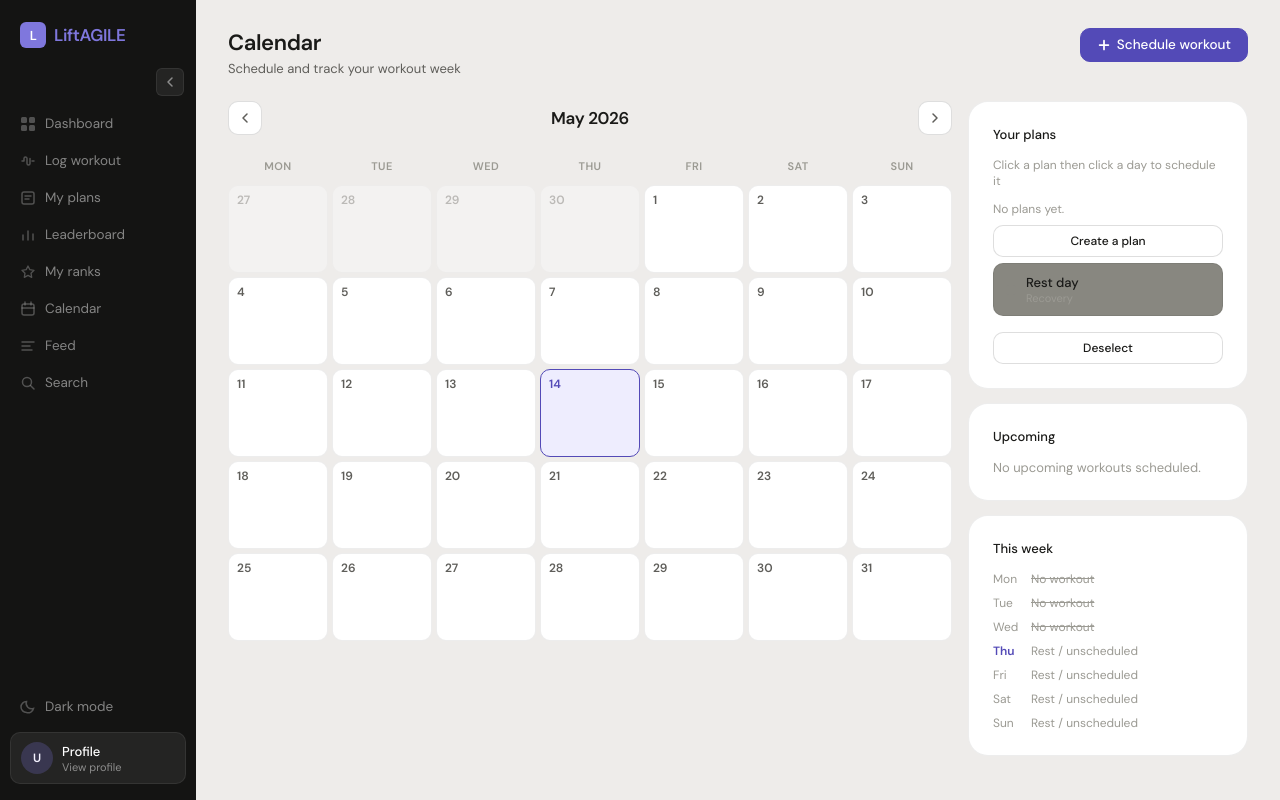
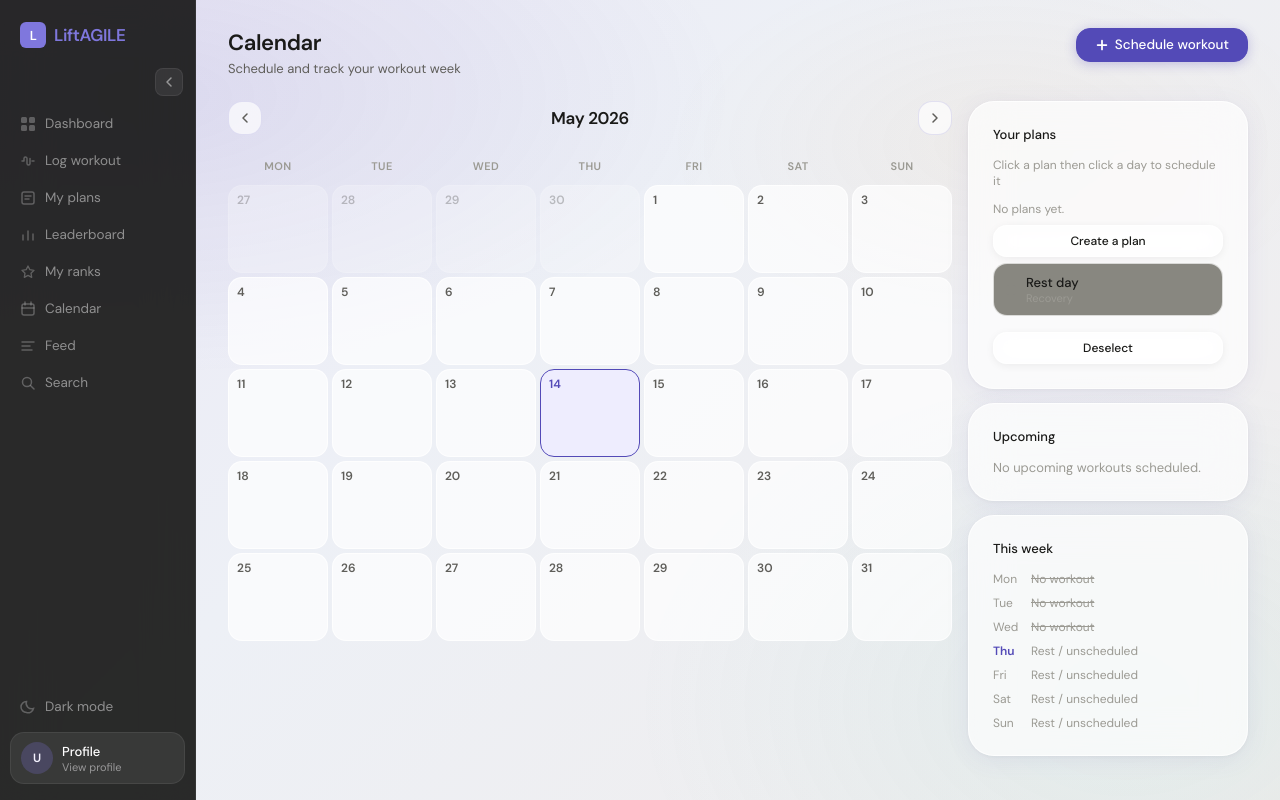
Before and after one commit to pat-caputi/agile-web-development, a Flask app: template templates/calendar.html in a window 1280 px wide. Run offline with Flask 3, Linux system fonts and the light colour scheme; the template is opened without the code that fills it, so the values that code supplies are empty; some libraries are stand-ins or nearby versions.

Commit message:
css changes

```diff
--- a/static/css/style.css
+++ b/static/css/style.css
@@ -28,11 +28,11 @@
   --gray-600:   #5F5E5A;
 
   /* Page surfaces */
-  --bg:        #EEECEA;
-  --surface:   #FFFFFF;
-  --surface-2: #F7F6F3;
-  --border:    rgba(0,0,0,0.07);
-  --border-md: rgba(0,0,0,0.13);
+  --bg:        linear-gradient(135deg, #EBE8F6 0%, #EDF0F6 40%, #F0EDEC 100%) fixed;
+  --surface:   rgba(255, 255, 255, 0.68);
+  --surface-2: rgba(247, 246, 243, 0.60);
+  --border:    rgba(255, 255, 255, 0.70);
+  --border-md: rgba(83, 74, 183, 0.14);
 
   /* Sidebar (always dark, even in light mode) */
   --sb-bg:          #141413;
@@ -65,10 +65,10 @@
   /* Typography / radius */
   --font:      'DM Sans', -apple-system, BlinkMacSystemFont, sans-serif;
   --mono:      'DM Mono', monospace;
-  --radius-sm: 6px;
-  --radius-md: 10px;
-  --radius-lg: 14px;
-  --radius-xl: 20px;
+  --radius-sm: 8px;
+  --radius-md: 14px;
+  --radius-lg: 22px;
+  --radius-xl: 30px;
 
   /* Sidebar dimensions */
   --sidebar-w:           196px;
@@ -150,7 +150,26 @@ html, body {
   color: var(--text-primary);
   background: var(--bg);
   -webkit-font-smoothing: antialiased;
-  transition: background 0.25s, color 0.25s;
+  transition: color 0.25s;
+}
+
+body::before {
+  content: '';
+  position: fixed;
+  inset: 0;
+  z-index: 0;
+  pointer-events: none;
+  background:
+    radial-gradient(ellipse 65% 50% at 12% 12%, rgba(83, 74, 183, 0.10) 0%, transparent 70%),
+    radial-gradient(ellipse 55% 60% at 88% 88%, rgba(77, 208, 196, 0.08) 0%, transparent 70%),
+    radial-gradient(ellipse 42% 38% at 78% 18%, rgba(239, 159, 39, 0.05) 0%, transparent 62%);
+}
+
+[data-theme="dark"] body::before {
+  background:
+    radial-gradient(ellipse 65% 50% at 12% 12%, rgba(83, 74, 183, 0.15) 0%, transparent 70%),
+    radial-gradient(ellipse 55% 60% at 88% 88%, rgba(77, 208, 196, 0.10) 0%, transparent 70%),
+    radial-gradient(ellipse 42% 38% at 78% 18%, rgba(239, 159, 39, 0.07) 0%, transparent 62%);
 }
 
 /* ══════════════════════════════════════════
@@ -164,14 +183,18 @@ html, body {
 .sidebar {
   width: var(--sidebar-w);
   flex-shrink: 0;
-  background: var(--sb-bg);
+  background: rgba(14, 14, 13, 0.88);
+  backdrop-filter: blur(24px);
+  -webkit-backdrop-filter: blur(24px);
+  border-right: 1px solid rgba(255, 255, 255, 0.06);
   display: flex;
   flex-direction: column;
   padding: 18px 10px 16px;
   gap: 2px;
-  /* Smooth collapse animation */
   transition: width 0.22s cubic-bezier(0.4, 0, 0.2, 1);
   overflow: hidden;
+  position: relative;
+  z-index: 1;
 }
 
 /* ── Collapsed state ── */
@@ -492,7 +515,8 @@ img.nav-user-avatar {
   overflow-y: auto;
   padding: 28px 32px;
   min-width: 0;
-  transition: background 0.25s;
+  position: relative;
+  z-index: 1;
 }
 
 .main::-webkit-scrollbar { width: 4px; }
@@ -561,17 +593,20 @@ img.nav-user-avatar {
 ══════════════════════════════════════════ */
 .card {
   background: var(--surface);
-  border: 1px solid var(--border);
-  border-radius: 20px;
+  backdrop-filter: blur(20px);
+  -webkit-backdrop-filter: blur(20px);
+  border: 1px solid rgba(255, 255, 255, 0.72);
+  border-radius: 26px;
   padding: 24px;
+  box-shadow: 0 4px 24px rgba(83, 74, 183, 0.08), 0 1px 4px rgba(0, 0, 0, 0.05);
   animation: fadeSlideUp 0.5s ease;
   animation-fill-mode: both;
   transition: transform 0.25s ease, box-shadow 0.25s ease;
 }
 
 .card:hover {
-  transform: translateY(-6px);
-  box-shadow: 0 12px 28px rgba(0, 0, 0, 0.18);
+  transform: translateY(-5px);
+  box-shadow: 0 14px 40px rgba(83, 74, 183, 0.14), 0 4px 10px rgba(0, 0, 0, 0.07);
 }
 
 .card-title   { font-size: 13px; font-weight: 500; color: var(--text-primary); margin-bottom: 14px; }
@@ -637,24 +675,24 @@ img.nav-user-avatar {
   align-items: center;
   justify-content: center;
   gap: 6px;
-  padding: 9px 16px;
+  padding: 9px 18px;
   border-radius: var(--radius-md);
   font-family: var(--font);
   font-size: 13.5px;
   font-weight: 500;
   cursor: pointer;
-  border: 0.5px solid transparent;
-  transition: transform 0.15s ease, opacity 0.15s ease;
+  border: 1px solid transparent;
+  transition: transform 0.15s ease, box-shadow 0.15s ease, background 0.15s ease;
   text-decoration: none;
   line-height: 1;
 }
 
-.btn:active { transform: scale(0.98); transform: scale(0.97); }
-
-.btn-primary          { background: var(--accent); color: #fff; border-color: var(--accent); }
-.btn-primary:hover    { background: var(--accent-hover); transform: translateY(-2px); }
-.btn-secondary        { background: var(--surface); color: var(--text-primary); border-color: var(--border-md); }
-.btn-secondary:hover  { background: var(--surface-2); }
+.btn:active { transform: scale(0.97); }
+
+.btn-primary          { background: var(--accent); color: #fff; border-color: var(--accent); box-shadow: 0 2px 12px rgba(83, 74, 183, 0.30); }
+.btn-primary:hover    { background: var(--accent-hover); transform: translateY(-2px); box-shadow: 0 6px 20px rgba(83, 74, 183, 0.40); }
+.btn-secondary        { background: var(--surface); backdrop-filter: blur(12px); -webkit-backdrop-filter: blur(12px); color: var(--text-primary); border-color: rgba(255,255,255,0.60); box-shadow: 0 2px 8px rgba(0,0,0,0.06); }
+.btn-secondary:hover  { background: var(--surface-2); box-shadow: 0 4px 14px rgba(0,0,0,0.10); }
 .btn-block            { width: 100%; }
 
 /* ══════════════════════════════════════════
```
Also changed, not shown: other parts of static/css/style.css (+140 -32 lines).
